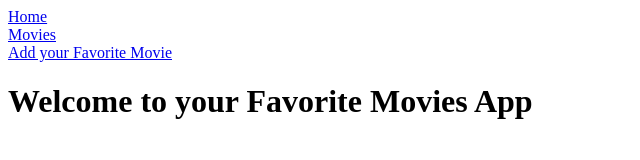
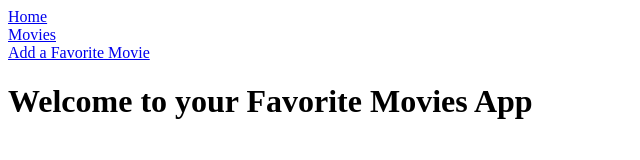
Before and after one commit to Mutuma-Gitonga/favorite-movies-and-series-app, a React (Create React App) app: page / in a window 1280 px wide. Shown: the top 160 px of the page, without its empty margins (0-640 px from the left). Built offline with nearby package versions, Linux system fonts and the light colour scheme.

Commit message:
change Navlink path to adding a favorite movie

```diff
--- a/src/components/NavBar.js
+++ b/src/components/NavBar.js
@@ -6,7 +6,7 @@ function NavBar() {
     <div className="navbar">
         <NavLink to="/">Home</NavLink><br/>
         <NavLink to="/movies">Movies</NavLink><br/>
-        <NavLink to="/newFavoriteMovie">Add your Favorite Movie</NavLink>
+        <NavLink to="/newMovie">Add a Favorite Movie</NavLink>
     </div>
   );
 }
```
